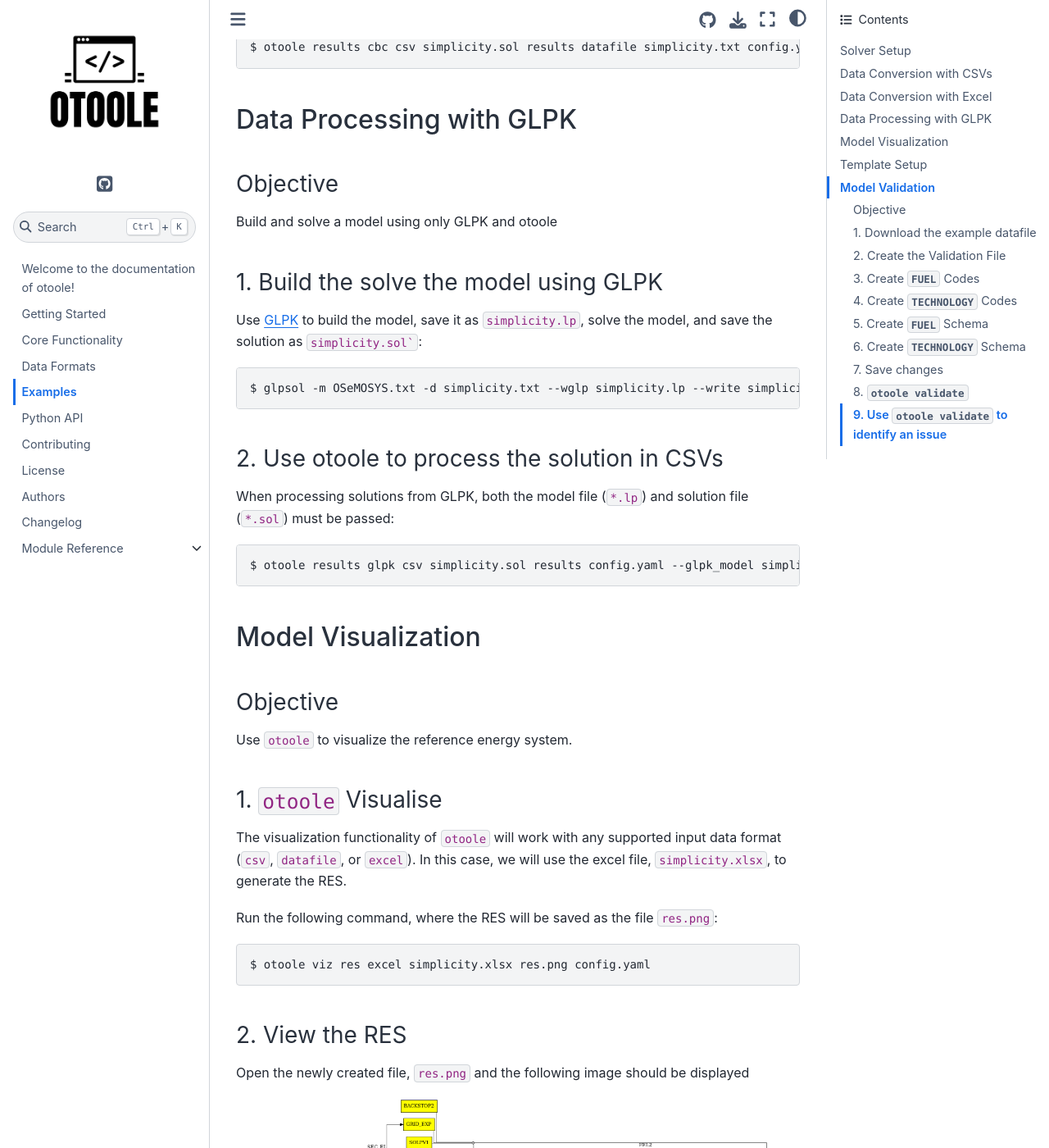
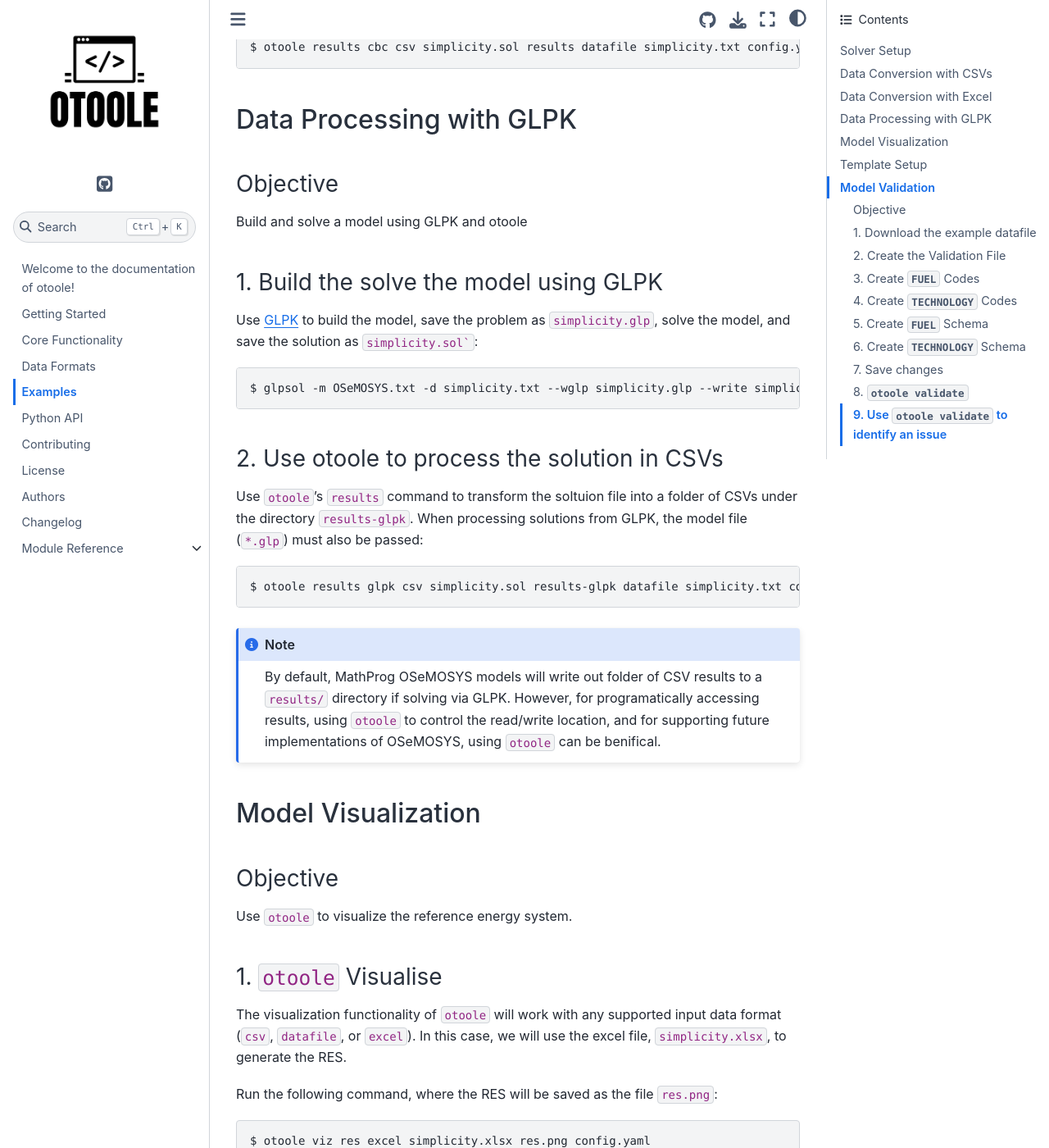
Before and after one commit to OSeMOSYS/otoole, a Sphinx documentation site: the page built from docs/examples.rst, in a window 1280 px wide and 1400 px high, scrolled down 5002 px. Shown: the whole window at 82% size. Built offline with Sphinx 7.4.7 and the Sphinx Book theme 1.1.4, drawn with Linux system fonts in a browser that asks for light colours.

Commit message:
minor doc fixes

````diff
--- a/docs/examples.rst
+++ b/docs/examples.rst
@@ -189,21 +189,28 @@ Data Processing with GLPK
 Objective
 ~~~~~~~~~
 
-Build and solve a model using only GLPK and otoole
+Build and solve a model using GLPK and otoole
 
 1. Build the solve the model using GLPK
 ~~~~~~~~~~~~~~~~~~~~~~~~~~~~~~~~~~~~~~~
-Use GLPK_ to build the model, save it as ``simplicity.lp``, solve the model,
+Use GLPK_ to build the model, save the problem as ``simplicity.glp``, solve the model,
 and save the solution as ``simplicity.sol```::
 
-    $ glpsol -m OSeMOSYS.txt -d simplicity.txt --wglp simplicity.lp --write simplicity.sol
+    $ glpsol -m OSeMOSYS.txt -d simplicity.txt --wglp simplicity.glp --write simplicity.sol
 
 2. Use otoole to process the solution in CSVs
 ~~~~~~~~~~~~~~~~~~~~~~~~~~~~~~~~~~~~~~~~~~~~~
-When processing solutions from GLPK, both the model file (``*.lp``) and solution
-file (``*.sol``) must be passed::
+Use ``otoole``'s ``results`` command to transform the soltuion file into a folder of CSVs
+under the directory ``results-glpk``. When processing solutions from GLPK, the model file (``*.glp``)
+must also be passed::
 
-    $ otoole results glpk csv simplicity.sol results config.yaml --glpk_model simplicity.lp --input_datafile simplicity.txt
+    $ otoole results glpk csv simplicity.sol results-glpk datafile simplicity.txt config.yaml --glpk_model simplicity.glp
+
+.. NOTE::
+   By default, MathProg OSeMOSYS models will write out folder of CSV results to a ``results/``
+   directory if solving via GLPK. However, for programatically accessing results, using ``otoole``
+   to control the read/write location, and for supporting future implementations of OSeMOSYS,
+   using ``otoole`` can be benifical.
 
 
 Model Visualization
````
Also changed, not shown: 2 other files.
